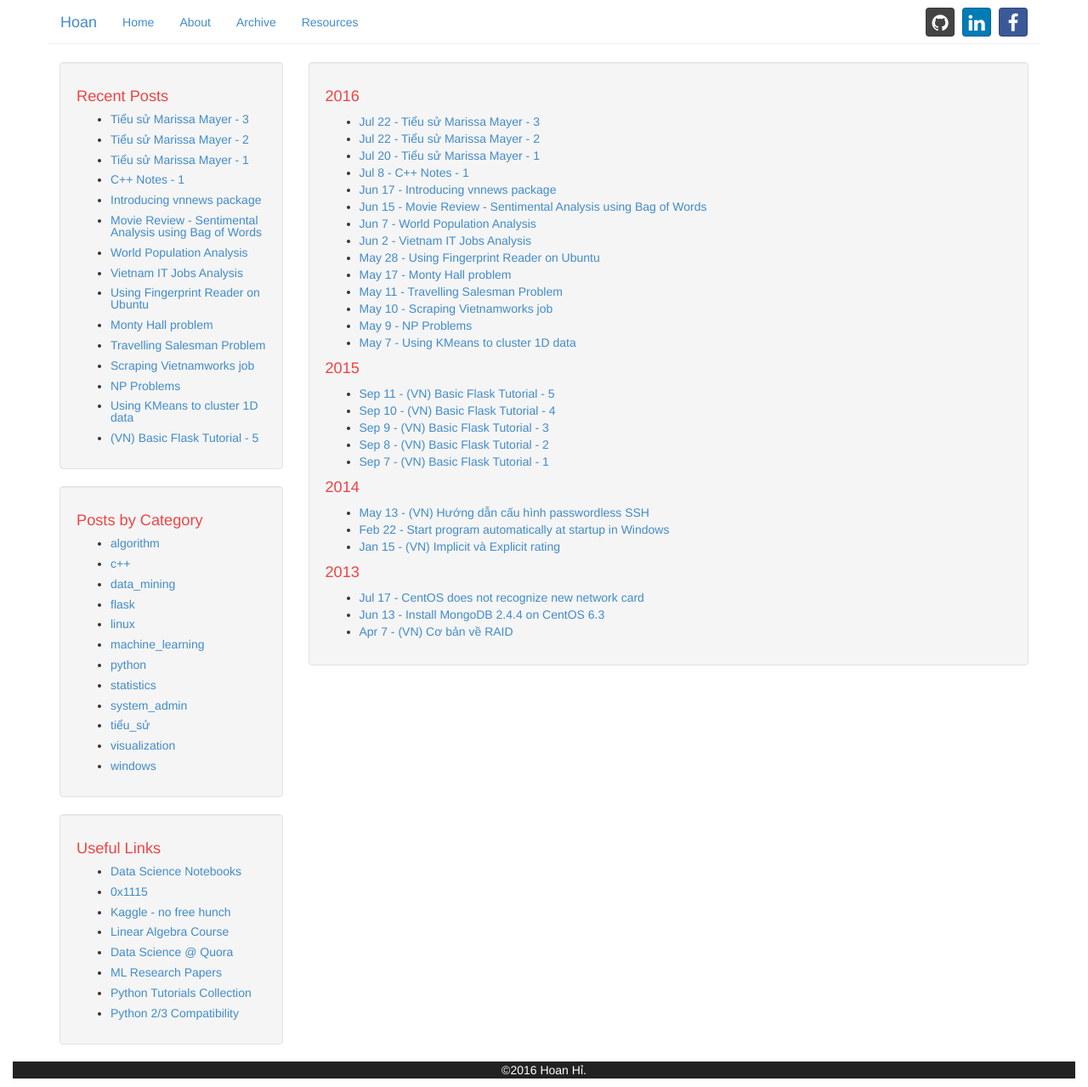
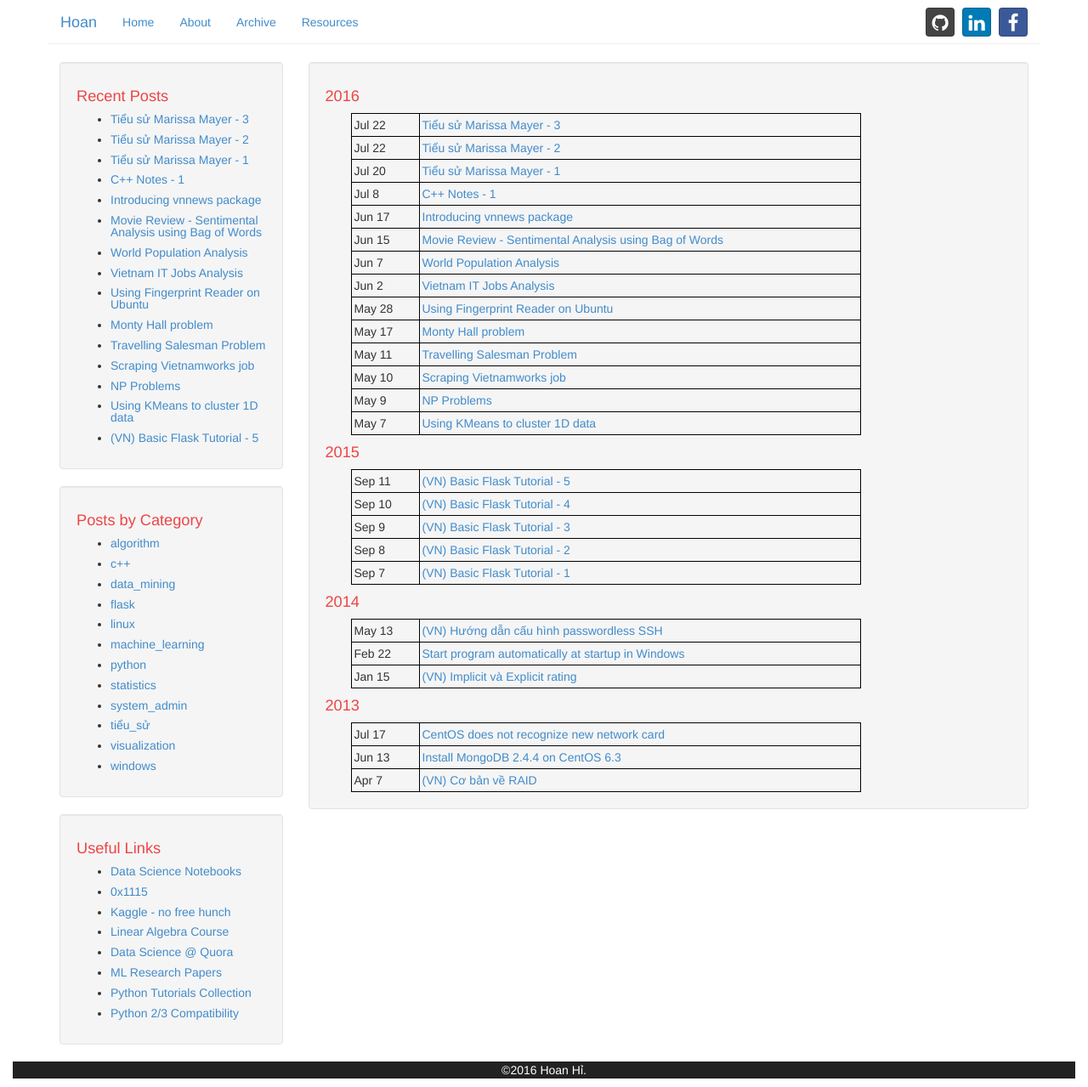
Before and after one commit to hoanvu/hoanvu.github.io, a Jekyll site: the page built from archive.html, in a window 1280 px wide. Shown: the whole page at 85% size. Built offline with Jekyll 4.4.1, drawn with Linux system fonts in a browser that asks for light colours.

Commit message:
update archive

```diff
--- a/archive.html
+++ b/archive.html
@@ -1,22 +1,48 @@
 ---
 layout: default
 ---
+
+<!--<div class="well">-->
+<!--{%for post in site.posts %}-->
+    <!--{% unless post.next %}-->
+        <!--<h1>{{ post.date | date: '%Y' }}</h1>-->
+        <!--<ul>-->
+    <!--{% else %}-->
+        <!--{% capture year %}{{ post.date | date: '%Y' }}{% endcapture %}-->
+        <!--{% capture nyear %}{{ post.next.date | date: '%Y' }}{% endcapture %}-->
+        <!--{% if year != nyear %}-->
+            <!--</ul>-->
+            <!--<h1>{{ post.date | date: '%Y' }}</h1>-->
+            <!--<ul>-->
+        <!--{% endif %}-->
+    <!--{% endunless %}-->
+
+    <!--<li><a href="{{ site.baseurl}}{{ post.url }}">{{ post.date | date: "%b %-d" }} - {{ post.title }}</a></li>-->
+<!--{% endfor %}-->
+<!--</ul>-->
+<!--</div>-->
 
 <div class="well">
 {%for post in site.posts %}
     {% unless post.next %}
         <h1>{{ post.date | date: '%Y' }}</h1>
-        <ul>
+        <div class="post_table">
+        <table>
     {% else %}
         {% capture year %}{{ post.date | date: '%Y' }}{% endcapture %}
         {% capture nyear %}{{ post.next.date | date: '%Y' }}{% endcapture %}
         {% if year != nyear %}
-            </ul>
+            </table>
             <h1>{{ post.date | date: '%Y' }}</h1>
-            <ul>
+            <table>
         {% endif %}
     {% endunless %}
-    <li><a href="{{ site.baseurl}}{{ post.url }}">{{ post.date | date: "%b %-d" }} - {{ post.title }}</a></li>
+    <tr>
+        <td class="date_col">{{ post.date | date: "%b %-d" }}</td>
+        <td><a href="{{ site.baseurl}}{{ post.url }}"> {{ post.title }}</a></td>
+    </tr>
+
 {% endfor %}
-</ul>
+</table>
+            </div>
 </div>
--- a/css/theme.css
+++ b/css/theme.css
@@ -94,3 +94,20 @@ img {
     color: blue;
     font-weight: bold;
 }
+
+table, td, th{
+    border: 1px solid black;
+    padding: 3px 3px;
+}
+
+table {
+    width: 600px;
+}
+
+.date_col {
+    width: 80px;
+}
+
+.post_table table {
+    margin-left: 30px;
+}
```
